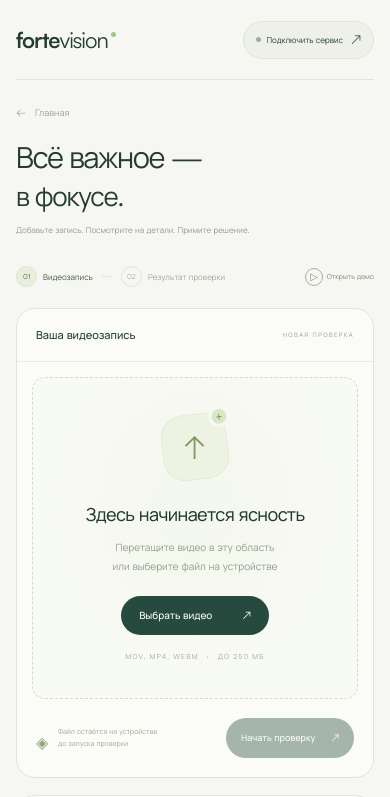
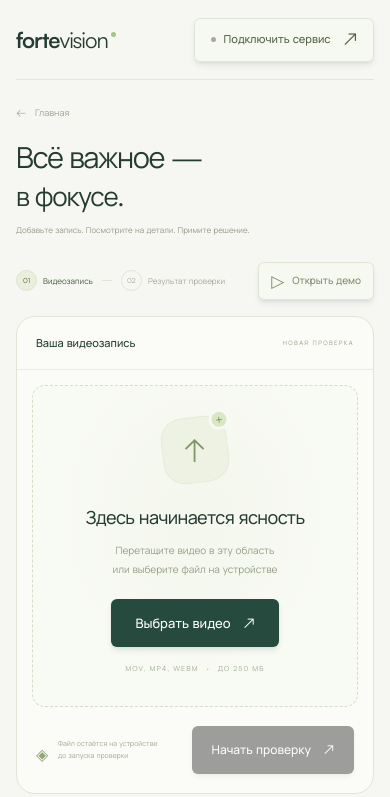
Before and after one commit to aueeeel/statstan, a website: page check.html in a window 390 px wide. Shown: the top 797 px of the page. Drawn offline with Linux system fonts and the light colour scheme.

Commit message:
Apply NativeButton styling and interaction states across both pages

```diff
--- a/styles.css
+++ b/styles.css
@@ -35,3 +35,88 @@
   .landing .hero-caption{right:24px;bottom:29px}
   .landing .video-toggle{left:24px;bottom:23px}
 }
+
+/* NativeButton: shared action styling with compact versions for media controls. */
+:root{
+  --button-shadow:0 4px 6px -1px #203d3019,0 2px 4px -2px #203d3019;
+  --button-shadow-hover:0 10px 15px -3px #203d3020,0 4px 6px -4px #203d3020;
+  --button-spring:cubic-bezier(.34,1.56,.64,1);
+}
+:is(button,.button,a.text-action){
+  position:relative;
+  border-radius:6px;
+  cursor:pointer;
+  -webkit-user-select:none;
+  user-select:none;
+  transition:scale 240ms var(--button-spring),box-shadow 200ms ease,background-color 200ms ease,color 200ms ease,opacity 200ms ease;
+}
+:is(.landing,.check-page) :is(.button,.connection-pill,.export-button,.text-action){
+  display:inline-flex;
+  align-items:center;
+  justify-content:center;
+  min-height:48px;
+  padding:0 28px;
+  gap:8px;
+  font-size:14px;
+  font-weight:500;
+  line-height:1.35;
+  border-radius:6px;
+  overflow:hidden;
+  box-shadow:var(--button-shadow);
+  flex-shrink:0;
+}
+.button:hover:not(:disabled){transform:none;box-shadow:var(--button-shadow-hover)}
+:is(button,.button,a.text-action):hover:not(:disabled):not([aria-disabled="true"]):not([aria-busy="true"]){scale:1.02}
+:is(button,.button,a.text-action):active:not(:disabled):not([aria-disabled="true"]):not([aria-busy="true"]){scale:.98}
+:is(.button,.connection-pill,.export-button,.text-action):hover:not(:disabled):not([aria-busy="true"]){box-shadow:var(--button-shadow-hover)}
+:is(.text-action,.connection-pill,.export-button){
+  background:#f7faf0b3;
+  border:1px solid #83976b33;
+  color:#506448;
+  -webkit-backdrop-filter:blur(12px);
+  backdrop-filter:blur(12px);
+}
+:is(.text-action,.connection-pill,.export-button):hover:not(:disabled){background:#e7eddc99}
+.landing .button-lime,.check-page .button-lime{background:var(--lime);box-shadow:0 5px 16px #a6c66b33}
+.button.button-lime:hover:not(:disabled){box-shadow:0 8px 24px #9fc45d55}
+.button .round-arrow{width:auto;height:auto;background:transparent;font-size:19px;margin-left:5px}
+:is(.button,.connection-pill,.export-button)>span:last-child:not(.native-button-content){margin-left:5px}
+.export-button{display:flex;justify-content:flex-start}
+.export-button>span:last-child{margin-left:auto}
+.connection-pill{white-space:nowrap}
+.connection-pill>span:last-child{font-size:16px}
+.text-action .play-icon{border:0;width:auto;height:auto;padding:0;font-size:17px}
+.workspace-tabs>.text-action{font-size:12px;padding-inline:18px}
+.analysis-progress .text-action{min-height:32px;padding:0 12px;font-size:11px}
+.connection-dialog .text-action{width:100%;display:flex}
+.connection-dialog .button{padding-inline:18px}
+:is(.icon-button,.video-toggle){box-shadow:var(--button-shadow);background:#f7faf0bf}
+.video-toggle{width:32px;height:32px}
+.event-top{border-radius:0;min-height:48px;overflow:hidden;transform-origin:center}
+.event-top:hover{background:#eaf0e080}
+.timeline-marker{border-radius:50%}
+.timeline-marker:hover,.evidence-thumb:hover{box-shadow:var(--button-shadow)}
+:is(button,.button)[disabled],:is(button,.button)[aria-busy="true"],.button[aria-disabled="true"]{
+  opacity:.5;
+  cursor:not-allowed;
+  filter:grayscale(1);
+  scale:1;
+}
+.native-button-content{display:inline-flex;align-items:center;justify-content:center;gap:8px}
+[aria-busy="true"] .native-button-content{animation:native-button-pulse 1s ease-in-out infinite}
+.native-button-spinner{width:16px;height:16px;flex-shrink:0;border:2px solid currentColor;border-right-color:transparent;border-radius:50%;animation:spin .8s linear infinite}
+@keyframes native-button-pulse{0%,100%{opacity:1}50%{opacity:.5}}
+@media(max-width:760px){
+  :is(.hero-actions,.upload-footer){flex-wrap:wrap}
+  .hero-actions .button,.hero-actions .text-action{font-size:13px;padding-inline:20px;gap:8px;min-height:48px}
+  .site-header .header-cta,.site-header .connection-pill{font-size:11px;padding-inline:16px;min-height:44px}
+  .upload-footer .button{font-size:12px;padding-inline:20px;min-height:48px}
+  .workspace-tabs{flex-wrap:wrap;row-gap:15px}
+  .workspace-tabs>.text-action{font-size:10px;padding-inline:12px;min-height:38px}
+  .drop-zone .button{font-size:13px;padding-inline:24px;min-height:48px}
+  .bottom-cta .button{font-size:13px;padding-inline:22px;min-height:48px}
+}
+@media(prefers-reduced-motion:reduce){
+  :is(button,.button,a.text-action):hover,:is(button,.button,a.text-action):active{scale:1!important}
+  .native-button-content,.native-button-spinner{animation:none!important}
+}
```
